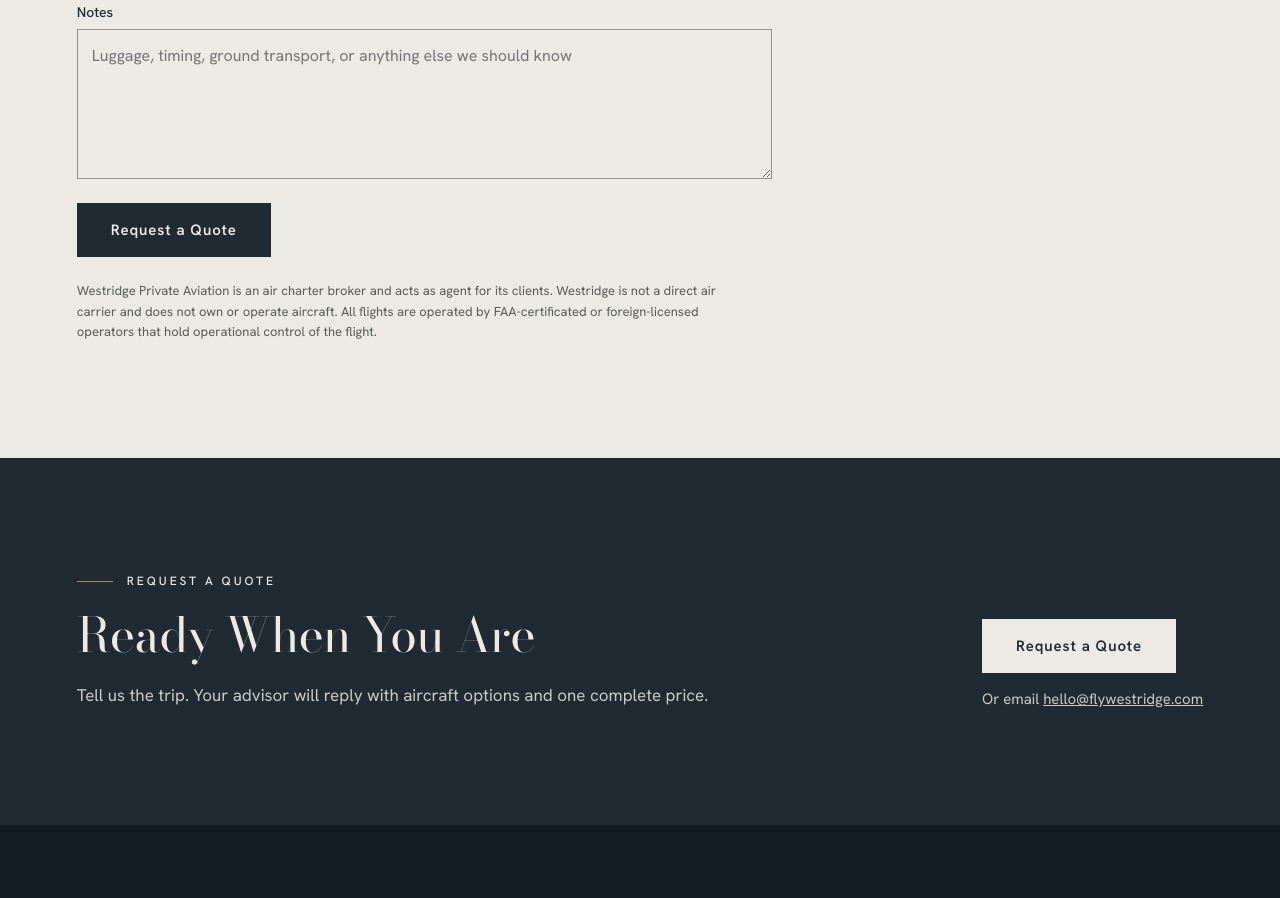
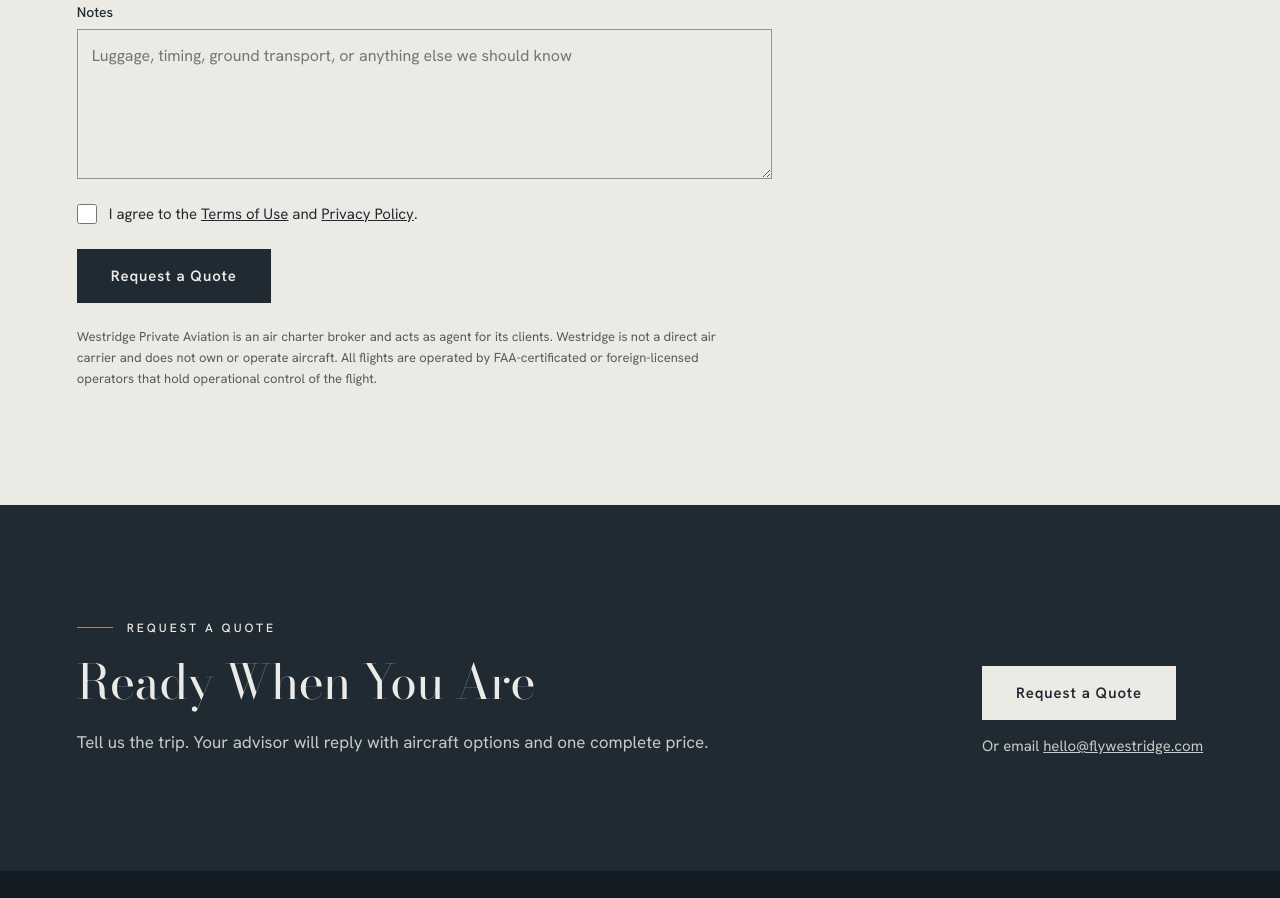
Before and after one commit to ZakWinnick/Westridge, a plain HTML site: page request-a-quote.html in a window 1280 px wide. Shown: the part 1124-2022 px from the top of the page. Drawn offline with nearby package versions, Linux system fonts and the light colour scheme.

Commit message:
Fill legal placeholders and add agreement checkbox
Privacy: retention periods, Do Not Track, policy changes.
Terms: liability cap and Napa County venue.
Quote form: Terms and Privacy agreement checkbox.

Co-Authored-By: Claude Fable 5.2 <noreply@anthropic.com>
Claude-Session: https://claude.ai/code/session_01PLeEu94iomNwAd4wdNymJk

```diff
--- a/request-a-quote.html
+++ b/request-a-quote.html
@@ -32,6 +32,7 @@
 <div style="display: grid; grid-template-columns: repeat(auto-fit, minmax(min(230px, 100%), 1fr)); gap: 24px"><div style="display: flex; flex-direction: column; gap: 8px"><label for="depart" style="font-size: 14px; font-weight: 500; color: #1F2A33">Departure Date</label><input id="depart" name="depart" type="date"  style="box-sizing: border-box; width: 100%; height: 54px; padding: 0 14px; border: 1px solid rgba(31,42,51,0.45); border-radius: 0; background: transparent; font-family: 'Hanken Grotesk', 'Helvetica Neue', Arial, sans-serif; font-size: 16px; color: #1F2A33"></div><div style="display: flex; flex-direction: column; gap: 8px"><label for="return" style="font-size: 14px; font-weight: 500; color: #1F2A33">Return Date</label><input id="return" name="return" type="date"  style="box-sizing: border-box; width: 100%; height: 54px; padding: 0 14px; border: 1px solid rgba(31,42,51,0.45); border-radius: 0; background: transparent; font-family: 'Hanken Grotesk', 'Helvetica Neue', Arial, sans-serif; font-size: 16px; color: #1F2A33"></div></div>
 <div style="display: grid; grid-template-columns: repeat(auto-fit, minmax(min(230px, 100%), 1fr)); gap: 24px"><div style="display: flex; flex-direction: column; gap: 8px"><label for="pax" style="font-size: 14px; font-weight: 500; color: #1F2A33">Passengers</label><input id="pax" name="pax" type="number" min="1" value="2" style="box-sizing: border-box; width: 100%; height: 54px; padding: 0 14px; border: 1px solid rgba(31,42,51,0.45); border-radius: 0; background: transparent; font-family: 'Hanken Grotesk', 'Helvetica Neue', Arial, sans-serif; font-size: 16px; color: #1F2A33"></div><div style="display: flex; flex-direction: column; gap: 8px"><label for="pets" style="font-size: 14px; font-weight: 500; color: #1F2A33">Pets</label><select id="pets" name="pets" style="box-sizing: border-box; width: 100%; height: 54px; padding: 0 14px; border: 1px solid rgba(31,42,51,0.45); border-radius: 0; background: transparent; font-family: 'Hanken Grotesk', 'Helvetica Neue', Arial, sans-serif; font-size: 16px; color: #1F2A33"><option>None</option><option>1</option><option>2</option><option>3 or more</option></select></div></div>
 <div style="display: flex; flex-direction: column; gap: 8px"><label for="notes" style="font-size: 14px; font-weight: 500; color: #1F2A33">Notes</label><textarea id="notes" name="notes" rows="5" placeholder="Luggage, timing, ground transport, or anything else we should know" style="box-sizing: border-box; width: 100%; height: 54px; padding: 0 14px; border: 1px solid rgba(31,42,51,0.45); border-radius: 0; background: transparent; font-family: 'Hanken Grotesk', 'Helvetica Neue', Arial, sans-serif; font-size: 16px; color: #1F2A33; height: auto; padding: 14px; resize: vertical; line-height: 1.5"></textarea></div>
+<label for="agree" style="display: flex; align-items: flex-start; gap: 12px; max-width: 640px; font-size: 15px; line-height: 1.5; color: #1F2A33"><input id="agree" name="agree" type="checkbox" required style="flex: 0 0 auto; width: 20px; height: 20px; margin: 1px 0 0; accent-color: #1F2A33"><span>I agree to the <a href="terms.html" style="color: #1F2A33">Terms of Use</a> and <a href="privacy.html" style="color: #1F2A33">Privacy Policy</a>.</span></label>
 <div><button type="button" style="min-height: 54px; padding: 0 34px; border: 0; background: #1F2A33; color: #ECEAE5; font-family: 'Hanken Grotesk', 'Helvetica Neue', Arial, sans-serif; font-size: 15px; font-weight: 600; letter-spacing: 0.06em; cursor: pointer">Request a Quote</button></div>
 <p style="margin: 0; max-width: 640px; font-size: 13px; line-height: 1.6; color: #565C58">Westridge Private Aviation is an air charter broker and acts as agent for its clients. Westridge is not a direct air carrier and does not own or operate aircraft. All flights are operated by FAA-certificated or foreign-licensed operators that hold operational control of the flight.</p>
 </form></div><div style="flex: 1 1 280px; min-width: 0; display: flex; flex-direction: column; gap: 20px"><div style="display: flex; flex-direction: column; gap: 10px; padding-top: 20px; border-top: 1px solid rgba(31,42,51,0.18)"><div style="font-size: 12px; font-weight: 500; letter-spacing: 0.2em; text-transform: uppercase; color: #565C58">Phone</div><a href="tel:+16504205844" style="font-family: 'Bodoni Moda', Didot, 'Times New Roman', serif; font-size: 28px; color: #1F2A33; text-decoration: none">(650) 420-5844</a></div>
```
Also changed, not shown: privacy.html (+1 -1 lines), terms.html (+1 -1 lines).
